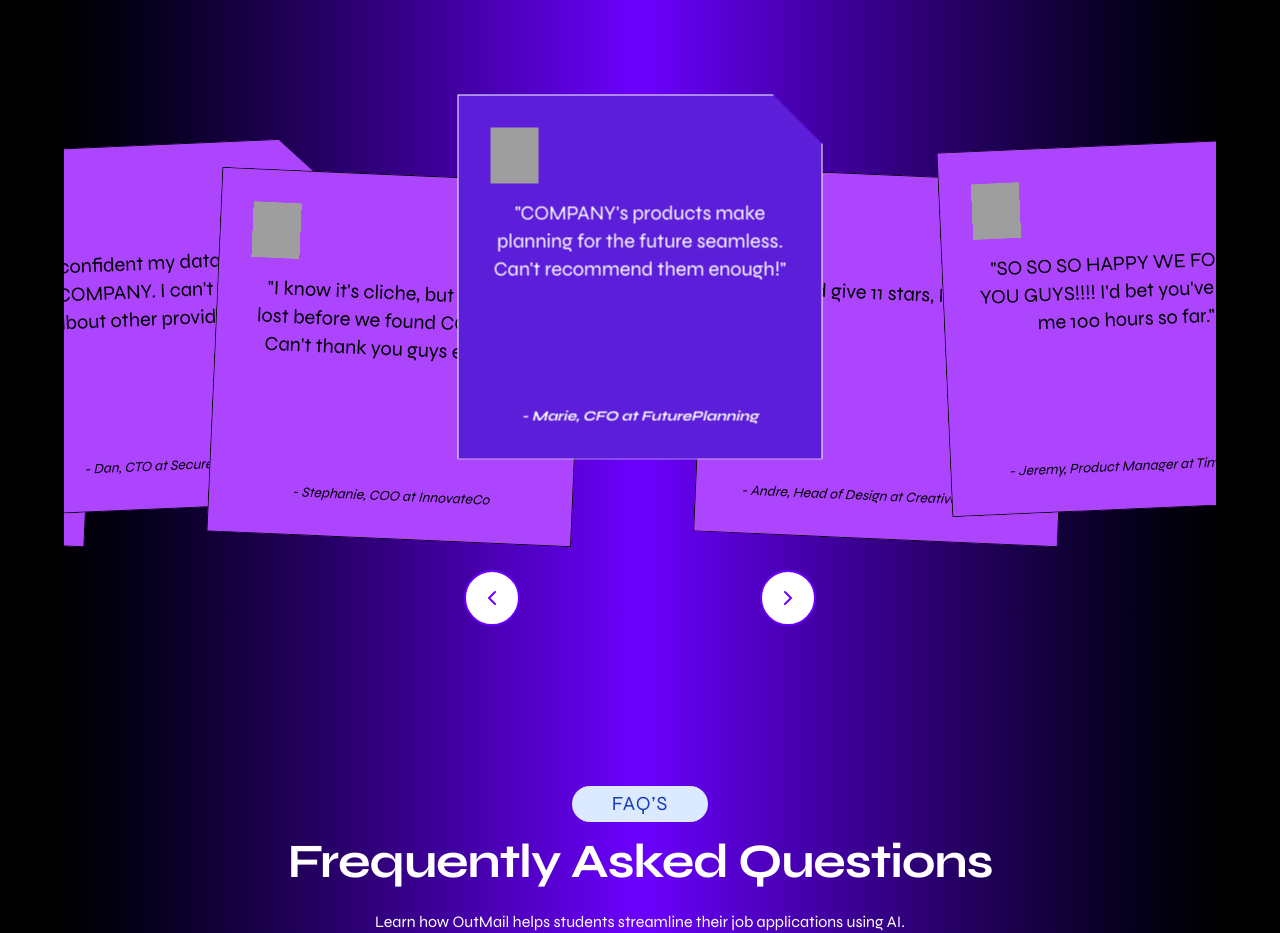
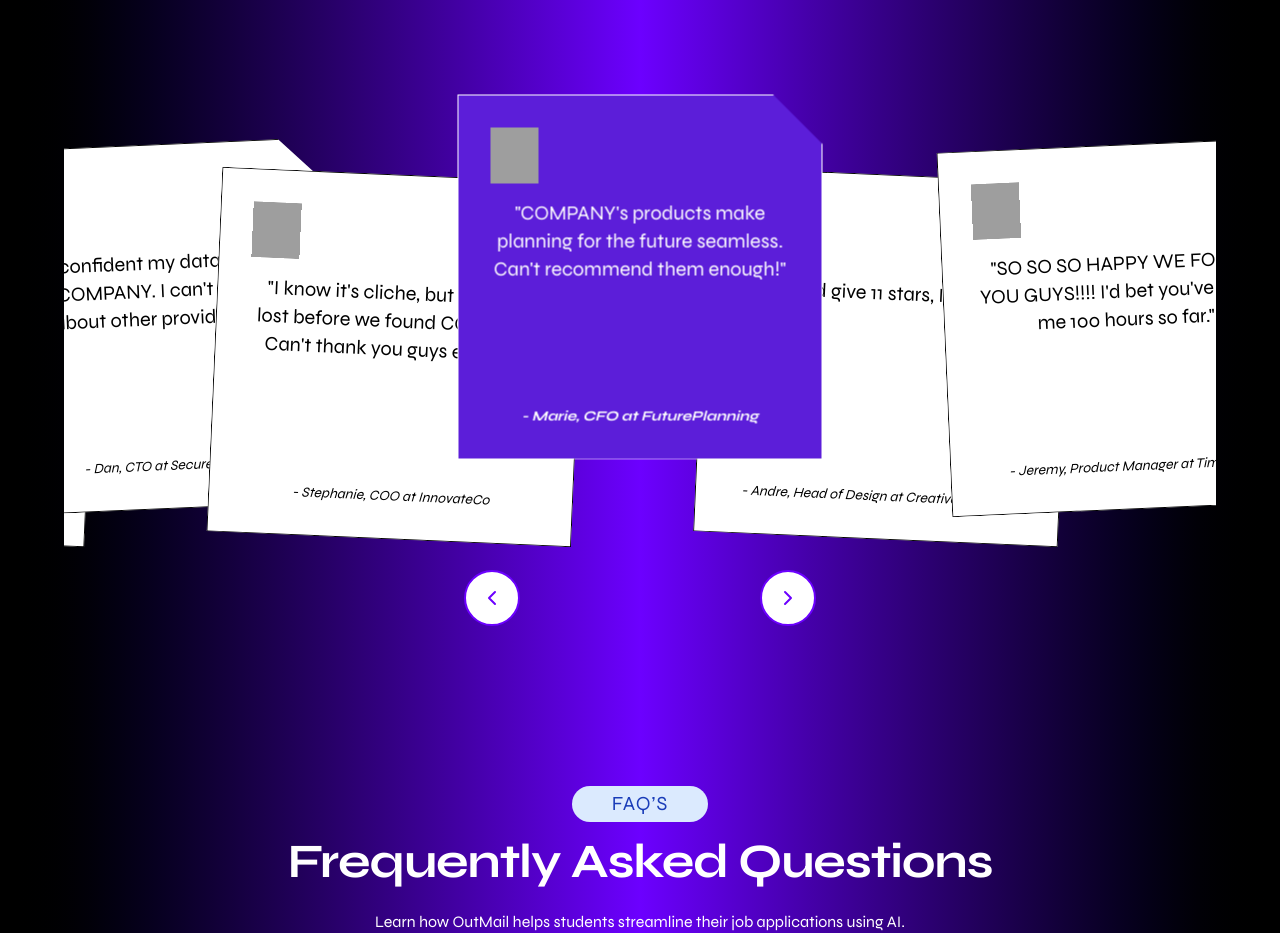
Before and after one commit to yashsharma8433/Outmaill, a Next.js app: page / in a window 1280 px wide. Shown: the part 6500-7433 px from the top of the page. Built offline with nearby package versions, Linux system fonts and the light colour scheme; grey boxes are pictures that could not be loaded.

Commit message:
stagger color update

```diff
--- a/src/component/ui/stagger-testimonials.jsx
+++ b/src/component/ui/stagger-testimonials.jsx
@@ -49,7 +49,7 @@ const TestimonialCard = ({ position, testimonial, handleMove, cardSize }) => {
         "absolute left-1/2 top-1/2 cursor-pointer border p-8 transition-all duration-500 ease-in-out",
         isCenter
           ? "z-10 bg-[#5C1ED9] text-white font-extrabold border-primary"
-          : "z-0 bg-[#AD45FF] text-black border-border hover:border-primary/50"
+          : "z-0 bg-white text-black border-border hover:border-primary/50"
       )}
       style={{
         width: cardSize,
```
